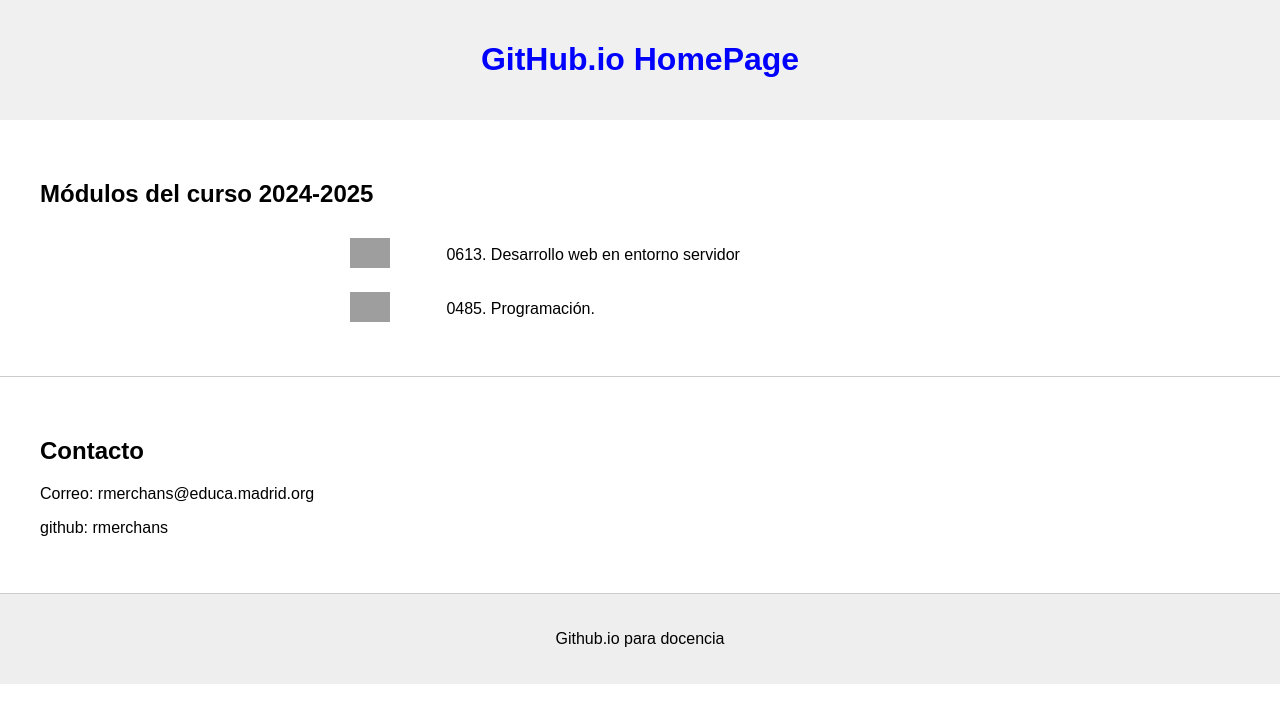
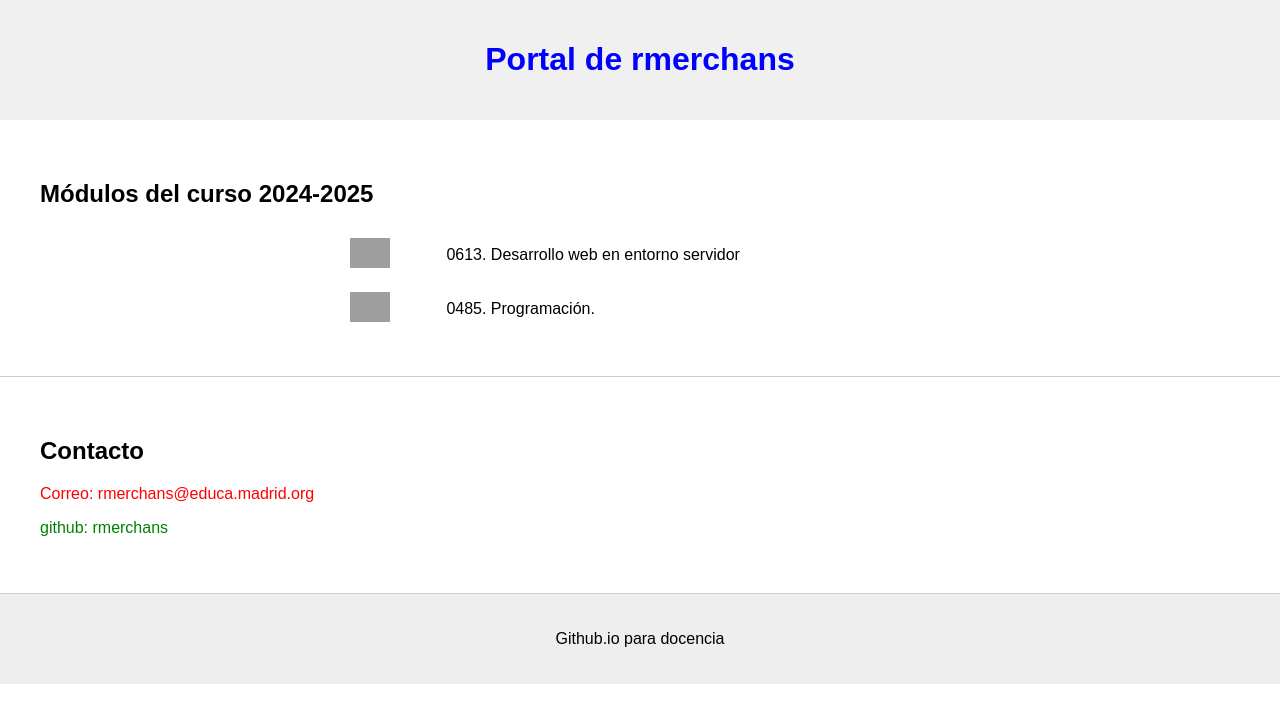
Before and after one commit to rmerchans/rmerchans.github.io, a plain HTML site: page index.html in a window 1280 px wide. Drawn offline with Linux system fonts and the light colour scheme; grey boxes are pictures that could not be loaded.

Commit message:
Actualiza título

```diff
--- a/index.html
+++ b/index.html
@@ -52,7 +52,7 @@
 </head>
 <body>
   <header>
-    <h1>GitHub.io HomePage</h1>
+    <h1>Portal de rmerchans</h1>
   </header>
 
   <section id="proyectos">
@@ -71,8 +71,8 @@
 
   <section id="contacto">
     <h2>Contacto</h2>
-    <p>Correo: rmerchans@educa.madrid.org</p>
-    <p>github: rmerchans</p>
+    <p style="color: red;">Correo: rmerchans@educa.madrid.org</p>
+    <p style="color: green;">github: rmerchans</p>
   </section>
 
   <footer>
```
